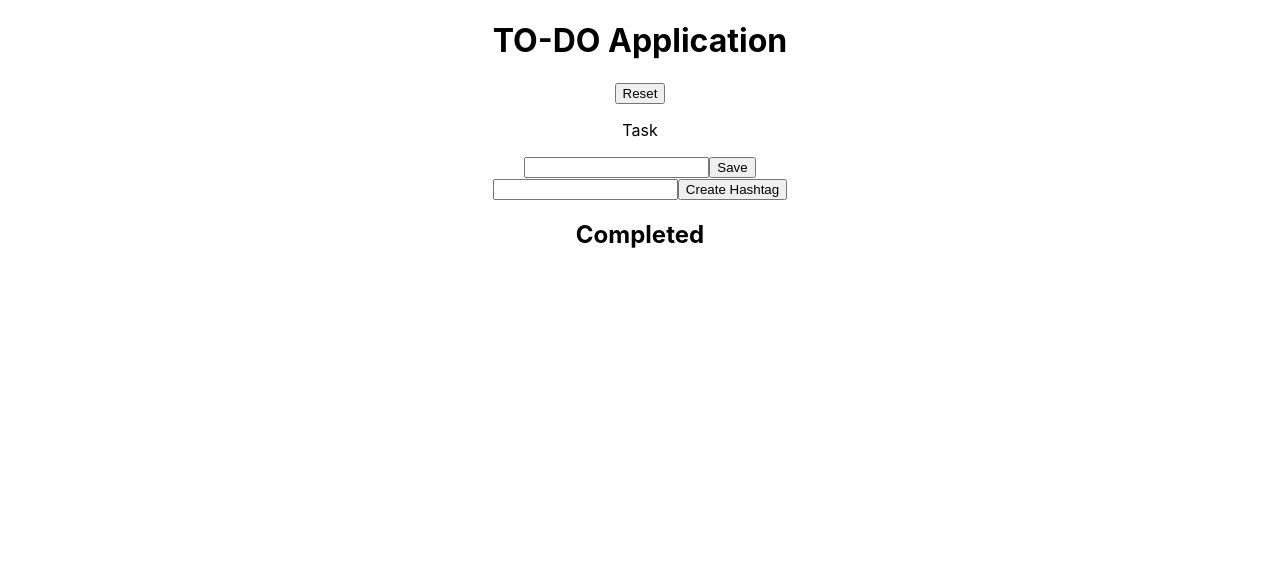
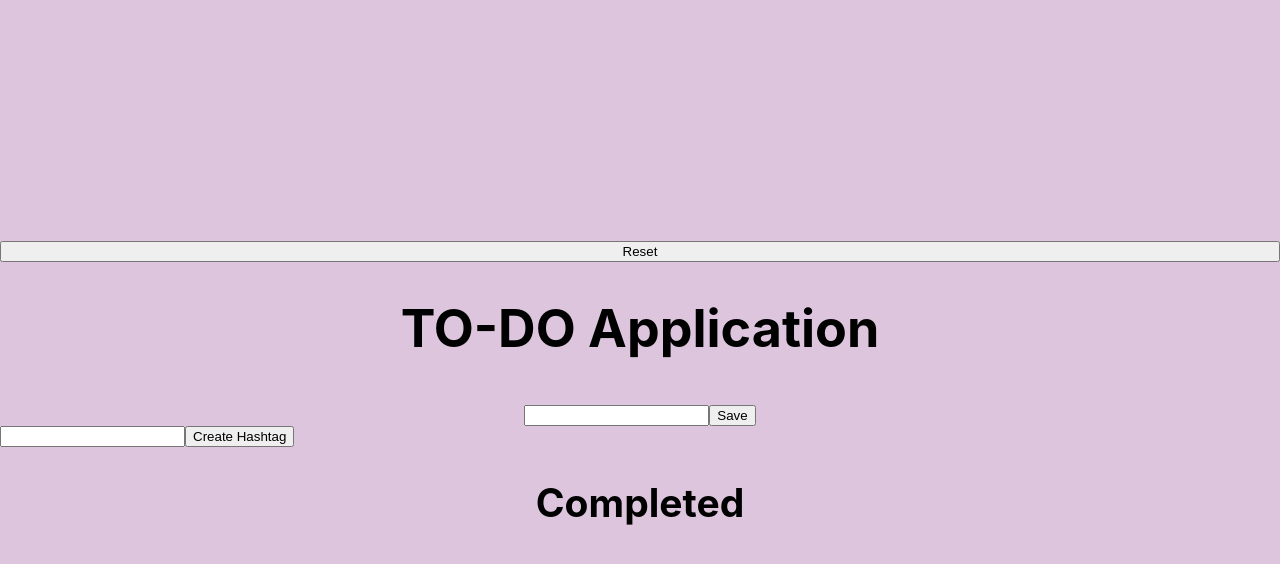
Before and after one commit to deepalig11/TodoApp, a React (Create React App) app: page / in a window 1280 px wide. Shown: the top 564 px of the page. Built offline with nearby package versions, Linux system fonts and the light colour scheme.

Commit message:
css changes

```diff
--- a/public/index.html
+++ b/public/index.html
@@ -1,14 +1,12 @@
 <!DOCTYPE html>
 <html lang="en">
+
 <head>
   <meta charset="utf-8" />
   <link rel="icon" href="%PUBLIC_URL%/favicon.ico" />
   <meta name="viewport" content="width=device-width, initial-scale=1" />
   <meta name="theme-color" content="#000000" />
-    <meta
-      name="description"
-      content="Web site created using create-react-app"
-    />
+  <meta name="description" content="Web site created using create-react-app" />
   <link rel="apple-touch-icon" href="%PUBLIC_URL%/logo192.png" />
   <!--
       manifest.json provides metadata used when your web app is installed on a
@@ -24,8 +22,9 @@
       work correctly both with client-side routing and a non-root public URL.
       Learn how to configure a non-root public URL by running `npm run build`.
     -->
-    <title>React App</title>
+  <title>TODO APP</title>
 </head>
+
 <body>
   <noscript>You need to enable JavaScript to run this app.</noscript>
   <div id="root"></div>
@@ -40,4 +39,5 @@
       To create a production bundle, use `npm run build` or `yarn build`.
     -->
 </body>
+
 </html>
--- a/src/App.css
+++ b/src/App.css
@@ -1,32 +1,19 @@
 .App {
-  text-align: center;
+  /* text-align: center; */
+  background-color:rgb(221, 198, 221);
+
 }
 
-.App-logo {
-  height: 40vmin;
-  pointer-events: none;
-}
-
-@media (prefers-reduced-motion: no-preference) {
-  .App-logo {
-    animation: App-logo-spin infinite 20s linear;
-  }
-}
 
 .App-header {
-  /* background-color: #282c34; */
   min-height: 100vh;
   display: flex;
   flex-direction: column;
-  align-items: center;
+  /* align-items: center; */
   justify-content: center;
   font-size: calc(10px + 2vmin);
-  /* color: white; */
 }
 
-.App-link {
-  color: #61dafb;
-}
 
 .cardlist{
  width:80%;
@@ -35,12 +22,3 @@
     padding: 5px;
     margin:5px auto;
    word-wrap: break-word;}
-
-@keyframes App-logo-spin {
-  from {
-    transform: rotate(0deg);
-  }
-  to {
-    transform: rotate(360deg);
-  }
-}
--- a/src/App.js
+++ b/src/App.js
@@ -1,6 +1,5 @@
 import React, { useState, useEffect } from 'react';
 import ListGroup from 'react-bootstrap/ListGroup';
-import Card from 'react-bootstrap/Card'
 import List from './component/List/List';
 import Header from './component/Header/Header';
 
@@ -121,7 +120,7 @@ function App() {
 
   return (
     <div className="App">
-
+      <header className="App-header">
         <Header
           resetList={resetList}
           pusharray={pusharray}
@@ -131,10 +130,11 @@ function App() {
           text={text}
           tag={tag}
         />
+
         <List array={todoarray.filter(items => items.status === 0)}
           changeStatus={changeStatus}
           word={tag} />
-      <h2>Completed</h2>
+        <h2 style={{ textAlign: "center" }}>Completed</h2>
         <List array={todoarray.filter(item => item.status !== 0).sort((a, b) => { return b.status - a.status })}
           changeStatus={changeStatus}
           word={tag} />
@@ -148,7 +148,7 @@ function App() {
         }
 
 
-
+      </header>
     </div >
   );
 }
--- a/src/component/Header/Header.js
+++ b/src/component/Header/Header.js
@@ -1,17 +1,17 @@
 import React from 'react';
+import { Button } from 'react-bootstrap';
 
 const Header = (props) => {
     return (
         <>
-            <h1>TO-DO Application</h1>
-            <button onClick={props.resetList}>Reset</button>
-            <form>
-                <p>Task</p>
+            <Button variant="danger" onClick={props.resetList}>Reset</Button>
+            <h1 style={{ textAlign: "center" }} >TO-DO Application</h1>
+            <form style={{ textAlign: "center" }}>
                 <input id="todo" type="text" value={props.text} onChange={props.textHandler} />
                 <button onClick={props.pusharray}>Save</button>
                 <br />
-                <input id="createHashtags" type="text" value={props.tag} onChange={props.myTagHandler} />
-                <button onClick={props.hashTag}>Create Hashtag</button>
+                <input id="createHashtags" type="text" value={props.tag} onChange={props.myTagHandler} style={{ float: 'left' }} />
+                <button onClick={props.hashTag} style={{ float: 'left' }}>Create Hashtag</button>
             </form>
         </>
 
--- a/src/component/List/List.js
+++ b/src/component/List/List.js
@@ -5,7 +5,7 @@ import { ListGroup, Card } from 'react-bootstrap';
 
 const List = (props) => {
     let x = props.word;
-    return (<ListGroup>
+    return (<ListGroup style={{ textAlign: "center" }}>
         {props.array.map(item => {
             return (
                 <>
```
Lines whose indentation alone changed are shown as unchanged.
